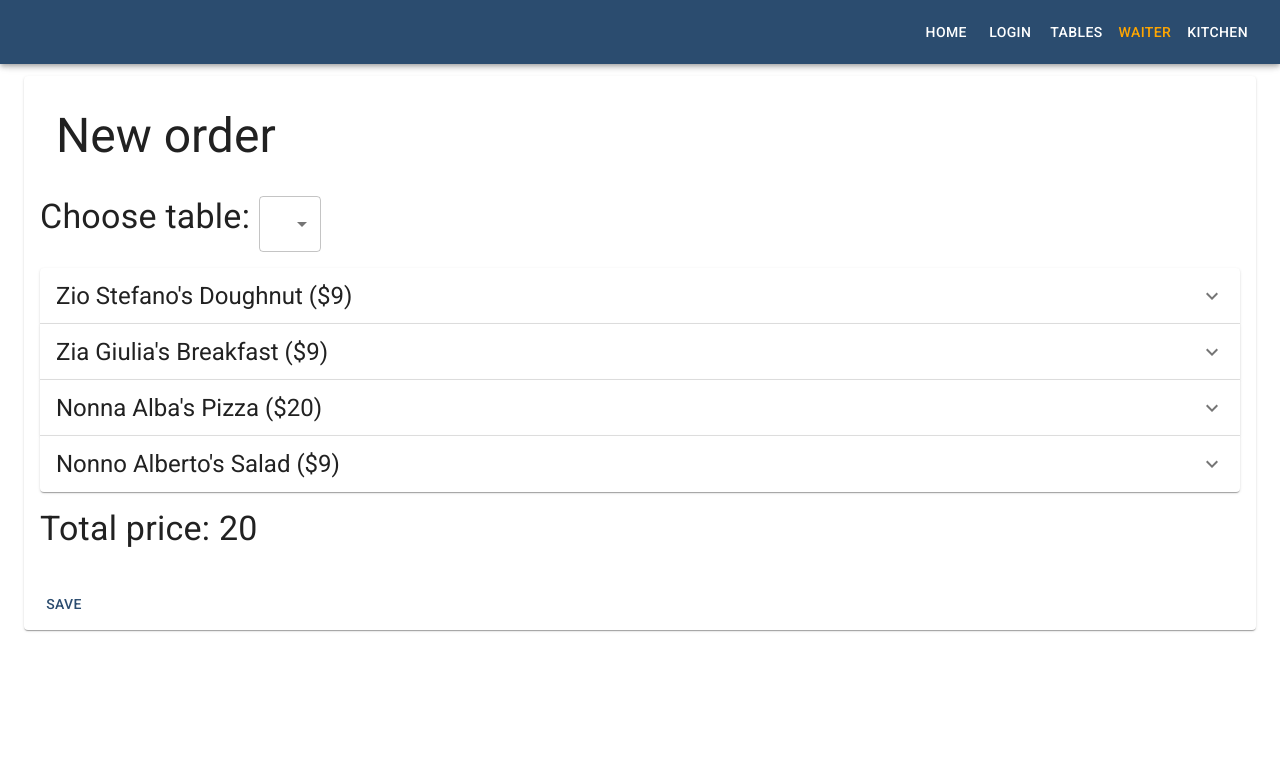
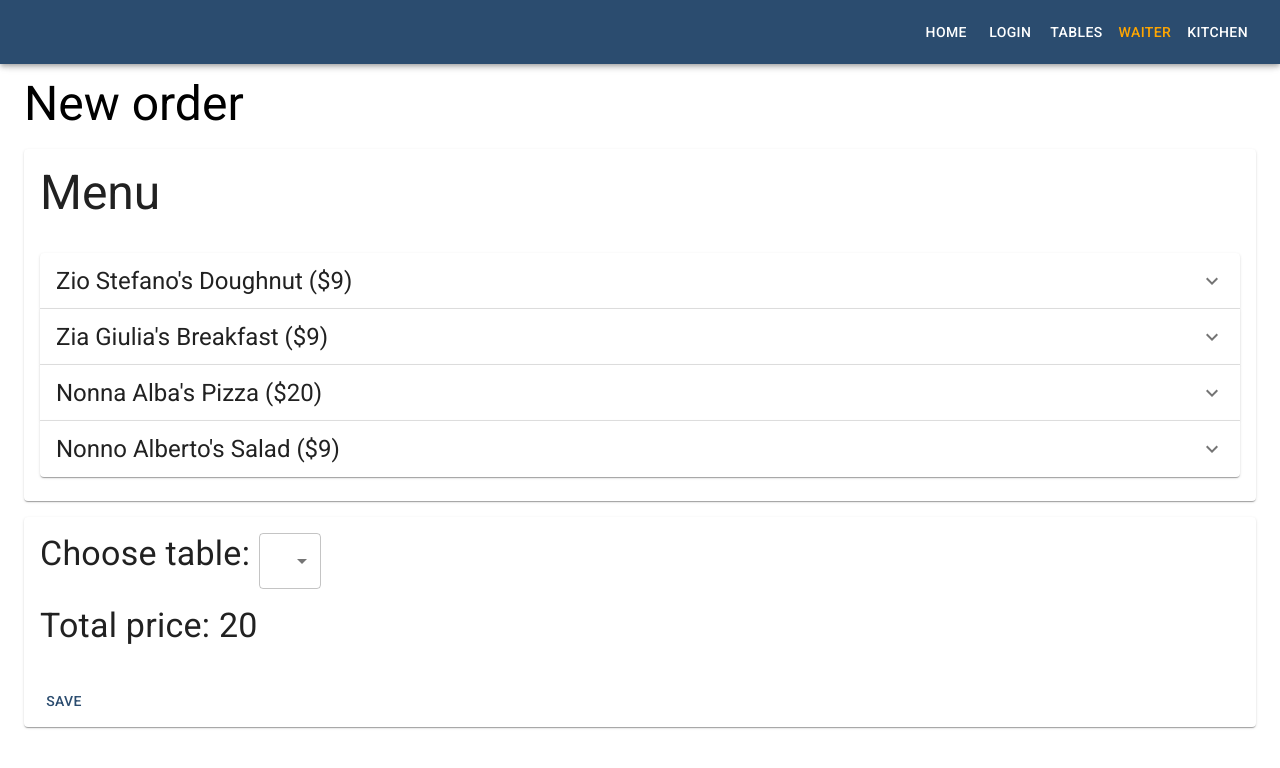
Before and after one commit to doforever/pizzeria-portal, a React (Create React App) app: page /panel/waiter/order/new in a window 1280 px wide. Shown: the top 768 px of the page. Built offline with nearby package versions, Linux system fonts and the light colour scheme.

Commit message:
Separate Menu component out of NewOrder

```diff
--- /dev/null
+++ b/src/components/features/Menu/Menu.js
@@ -0,0 +1,26 @@
+import React from 'react';
+import products from '../../../data/products.json';
+
+import Card from '@material-ui/core/Card';
+import CardHeader from '@material-ui/core/CardHeader';
+import CardContent from '@material-ui/core/CardContent';
+import MenuProduct from '../MenuProduct/MenuProduct';
+
+const Menu = () => {
+
+  return (
+    <Card>
+      <CardHeader
+        title="Menu"
+        titleTypographyProps={{variant: 'h3'}}
+      />
+      <CardContent>
+        {products.map(product => (
+          <MenuProduct key={product.id} {...product}/>
+        ))}
+      </CardContent>
+    </Card>
+  );
+};
+
+export default Menu;
--- a/src/components/views/NewOrder/NewOrder.js
+++ b/src/components/views/NewOrder/NewOrder.js
@@ -14,6 +14,7 @@ import MenuItem from '@material-ui/core/MenuItem';
 import Select from '@material-ui/core/Select';
 import FormControl from '@material-ui/core/FormControl';
 import Typography from '@material-ui/core/Typography';
+import Menu from '../../features/Menu/Menu';
 
 
 
@@ -21,15 +22,15 @@ import Typography from '@material-ui/core/Typography';
 const NewOrder = () => {
   return (
     <div className={styles.component}>
+      <Typography component="h1" variant="h3" gutterBottom>New order</Typography>
+      <Grid container spacing={2} direction="column">
+        <Grid item>
+        	<Menu />
+        </Grid>
+        <Grid item>
           <Card>
             <CardContent>
               <Grid container direction="column" spacing={2}>
-            <Grid item>
-              <CardHeader
-                title="New order"
-                titleTypographyProps={{variant: 'h3'}}
-              />
-            </Grid>
                 <Grid item>
                   <Typography variant="h4" display="inline">Choose table: </Typography>
                   <FormControl>
@@ -48,11 +49,6 @@ const NewOrder = () => {
                   </FormControl>
                 </Grid>
                 <Grid item>
-              {products.map(product => (
-                <MenuProduct key={product.id} {...product}/>
-              ))}
-            </Grid>
-            <Grid item>
                   <OrderSummary />
                 </Grid>
               </Grid>
@@ -61,6 +57,8 @@ const NewOrder = () => {
               <Button color="primary">Save</Button>
             </CardActions>
           </Card>
+        </Grid>
+      </Grid>
     </div>
   );
 };
```
Lines whose indentation alone changed are shown as unchanged.
